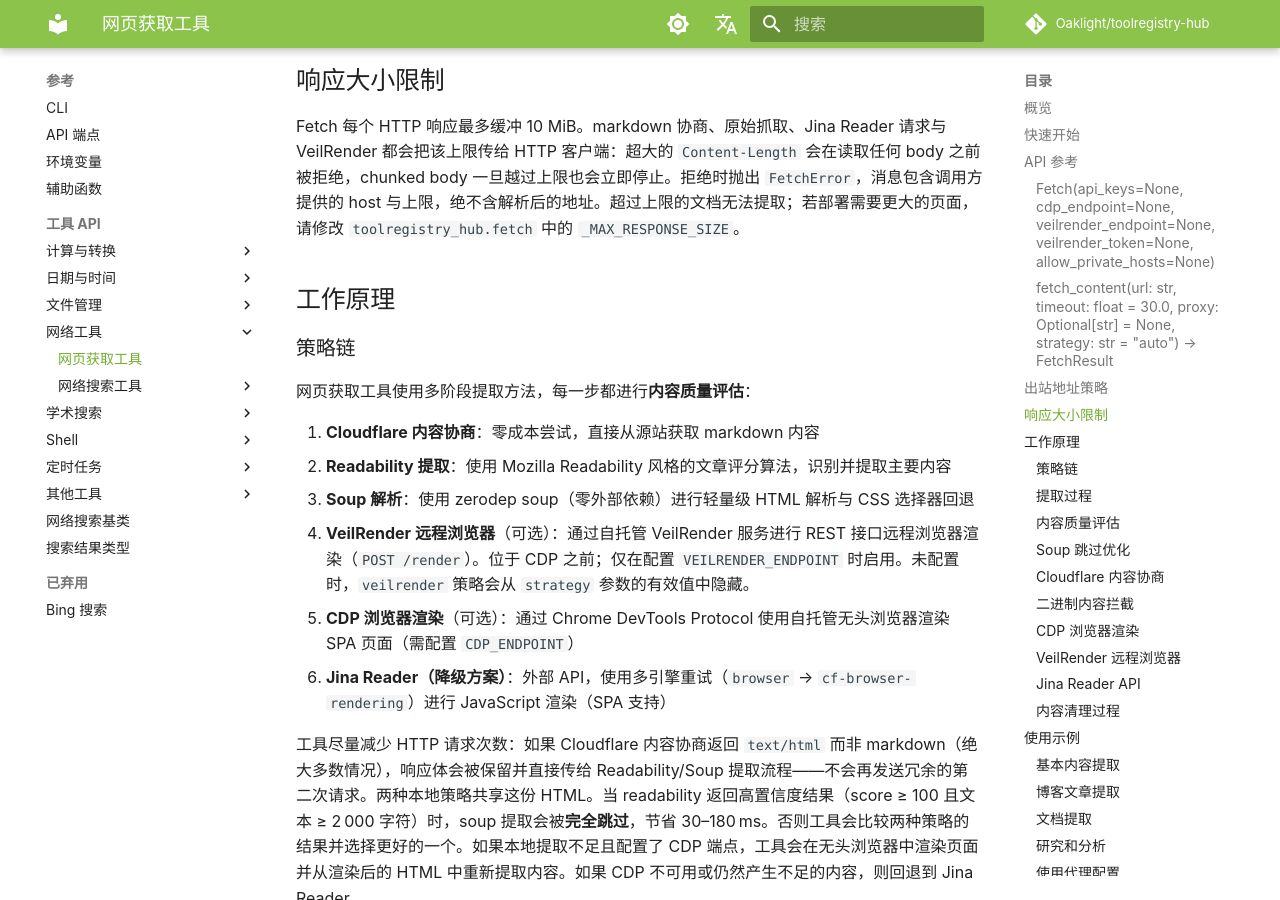
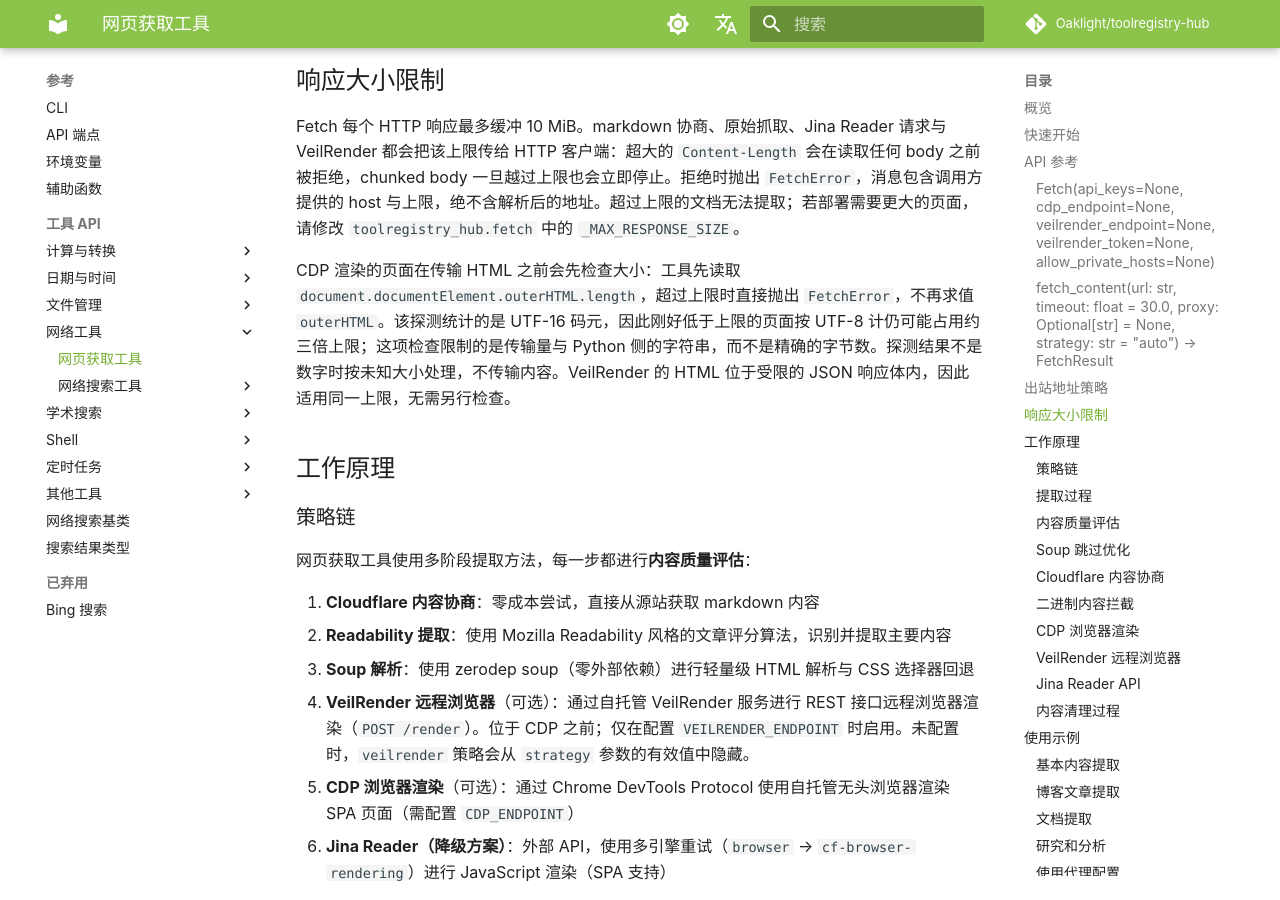
Before and after one commit to Oaklight/toolregistry-hub, an MkDocs documentation site: the page built from docs/tools/websearch/web_fetch_tool.md, in a window 1280 px wide and 900 px high, scrolled down 3680 px. Built offline with MkDocs 1.6.1 and Material for MkDocs 9.7.7, drawn with Linux system fonts in a browser that asks for light colours; some web fonts are replaced; comment, search, counter and statistics services are not loaded; some of the changed text lies outside the part shown.

Commit message:
docs(fetch): 记录 CDP 渲染 HTML 的大小上限（#246）
记录长度探测、UTF-16 码元的说明、未知大小时拒绝、错误只含 host，以及
VeilRender 的决定（受其请求 body 上限约束，无需另行检查）。条目位于 [未发布]。

```diff
--- a/docs/tools/websearch/web_fetch_tool.md
+++ b/docs/tools/websearch/web_fetch_tool.md
@@ -112,6 +112,8 @@ fetcher = Fetch(allow_private_hosts=True)
 ## 响应大小限制
 
 Fetch 每个 HTTP 响应最多缓冲 10 MiB。markdown 协商、原始抓取、Jina Reader 请求与 VeilRender 都会把该上限传给 HTTP 客户端：超大的 `Content-Length` 会在读取任何 body 之前被拒绝，chunked body 一旦越过上限也会立即停止。拒绝时抛出 `FetchError`，消息包含调用方提供的 host 与上限，绝不含解析后的地址。超过上限的文档无法提取；若部署需要更大的页面，请修改 `toolregistry_hub.fetch` 中的 `_MAX_RESPONSE_SIZE`。
+
+CDP 渲染的页面在传输 HTML 之前会先检查大小：工具先读取 `document.documentElement.outerHTML.length`，超过上限时直接抛出 `FetchError`，不再求值 `outerHTML`。该探测统计的是 UTF-16 码元，因此刚好低于上限的页面按 UTF-8 计仍可能占用约三倍上限；这项检查限制的是传输量与 Python 侧的字符串，而不是精确的字节数。探测结果不是数字时按未知大小处理，不传输内容。VeilRender 的 HTML 位于受限的 JSON 响应体内，因此适用同一上限，无需另行检查。
 
 ## 工作原理
 
@@ -260,7 +262,7 @@ Readability 提取完成后，工具会决定是否还需要运行 soup。当 re
 
 - 设置 `CDP_ENDPOINT` 环境变量（例如 `ws://localhost:9222`），或将 `cdp_endpoint` 传递给 `Fetch()` 构造函数
 - CDP 阶段**完全可选** — 如果未配置，工具直接跳到 Jina Reader
-- 所有 CDP 错误都会被静默捕获；CDP 尝试失败不会中断管道
+- 超过大小上限的 CDP 页面会抛出 `FetchError`；其余 CDP 错误都会被静默捕获，CDP 尝试失败不会中断管道
 
 ### VeilRender 远程浏览器
 
```
Also changed, not shown: docs/changelog.md (+4 -0 lines).
